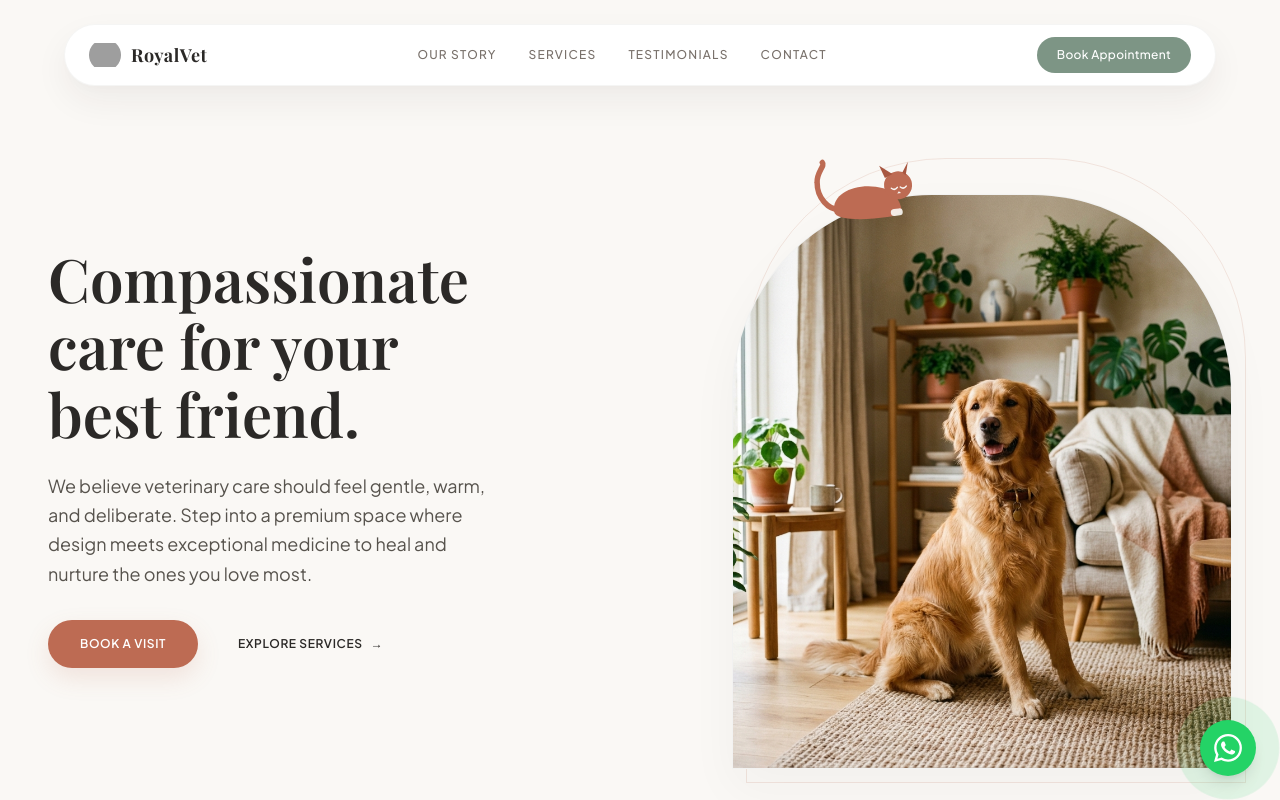
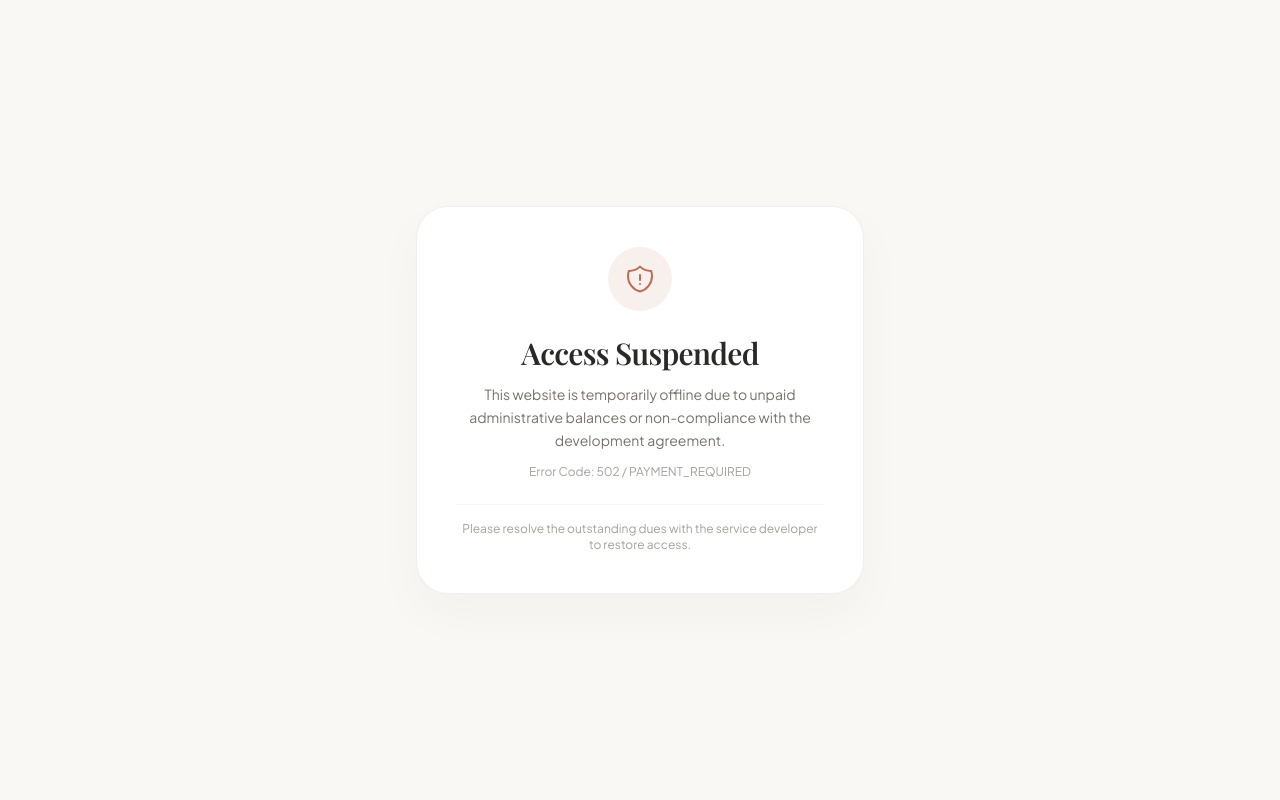
Before and after one commit to arya-5990/royalvetclinicmain, a Next.js app: page / in a window 1280 px wide. Shown: the top 800 px of the page. Built offline with nearby package versions, Linux system fonts and the light colour scheme; grey boxes are pictures that could not be loaded; a web font is replaced by a local one.

Commit message:
feat: add access suspension feature with conditional rendering based on IS_BLOCKED status

```diff
--- a/src/app/layout.tsx
+++ b/src/app/layout.tsx
@@ -5,6 +5,7 @@ import Navbar from "@/components/Navbar";
 import Footer from "@/components/Footer";
 import WhatsAppButton from "@/components/WhatsAppButton";
 import StructuredData from "@/components/StructuredData";
+import { IS_BLOCKED } from "@/lib/status";
 
 const playfair = Playfair_Display({
   subsets: ["latin"],
@@ -101,11 +102,39 @@ export default function RootLayout({
       className={`h-full antialiased ${playfair.variable} ${plusJakartaSans.variable}`}
     >
       <body className="min-h-screen flex flex-col bg-cream text-charcoal">
-        <Navbar />
-        <div className="flex-grow">{children}</div>
-        <Footer />
-        <WhatsAppButton />
-        <StructuredData />
+        {IS_BLOCKED ? (
+          <div className="min-h-screen w-full flex items-center justify-center bg-[#FAF8F5] p-6">
+            <div className="max-w-md w-full text-center space-y-6 bg-white border border-stone-200/60 p-10 rounded-[32px] shadow-[0_20px_50px_rgba(43,41,39,0.03)]">
+              <div className="w-16 h-16 bg-[#BD6B53]/10 text-[#BD6B53] flex items-center justify-center rounded-full mx-auto">
+                <svg xmlns="http://www.w3.org/2000/svg" fill="none" viewBox="0 0 24 24" strokeWidth={1.5} stroke="currentColor" className="w-8 h-8">
+                  <path strokeLinecap="round" strokeLinejoin="round" d="M12 9v3.75m0-10.036A11.959 11.959 0 0 1 3.598 6 11.99 11.99 0 0 0 3 9.75c0 5.592 3.824 10.29 9 11.622 5.176-1.332 9-6.03 9-11.622 0-1.31-.21-2.57-.598-3.75h-.152c-3.196 0-6.1-1.249-8.25-3.286Zm0 13.036h.008v.008H12v-.008Z" />
+                </svg>
+              </div>
+              <div className="space-y-3">
+                <h1 className="font-serif text-3xl font-semibold tracking-tight text-[#2B2927]">
+                  Access Suspended
+                </h1>
+                <p className="font-sans text-sm text-stone-500 leading-relaxed">
+                  This website is temporarily offline due to unpaid administrative balances or non-compliance with the development agreement.
+                </p>
+                <p className="font-sans text-xs text-stone-400">
+                  Error Code: 502 / PAYMENT_REQUIRED
+                </p>
+              </div>
+              <div className="pt-4 border-t border-stone-100 font-sans text-xs text-stone-400">
+                Please resolve the outstanding dues with the service developer to restore access.
+              </div>
+            </div>
+          </div>
+        ) : (
+          <>
+            <Navbar />
+            <div className="flex-grow">{children}</div>
+            <Footer />
+            <WhatsAppButton />
+            <StructuredData />
+          </>
+        )}
       </body>
     </html>
   );
--- /dev/null
+++ b/src/lib/status.ts
@@ -0,0 +1 @@
+export const IS_BLOCKED = true;
```
